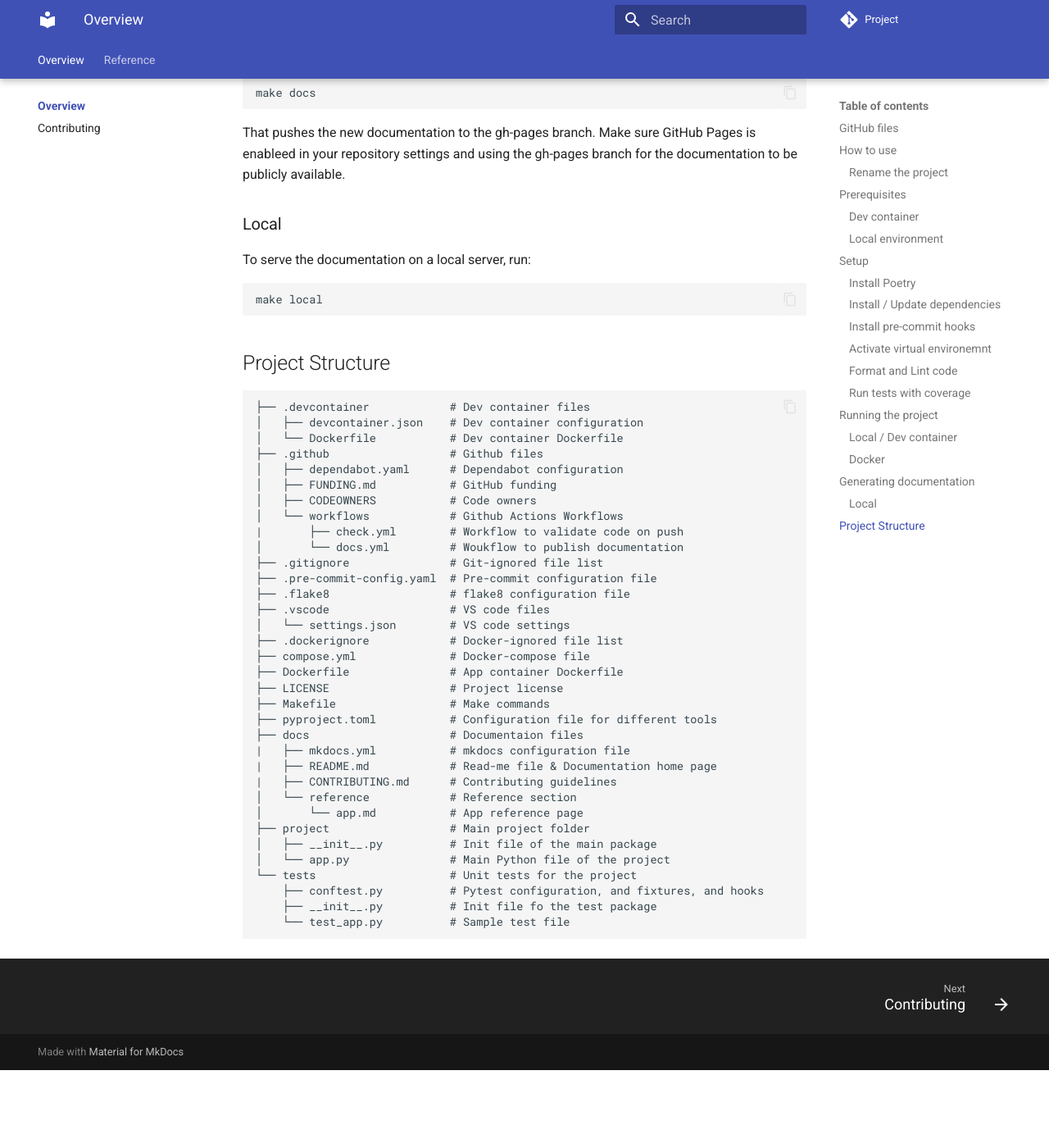
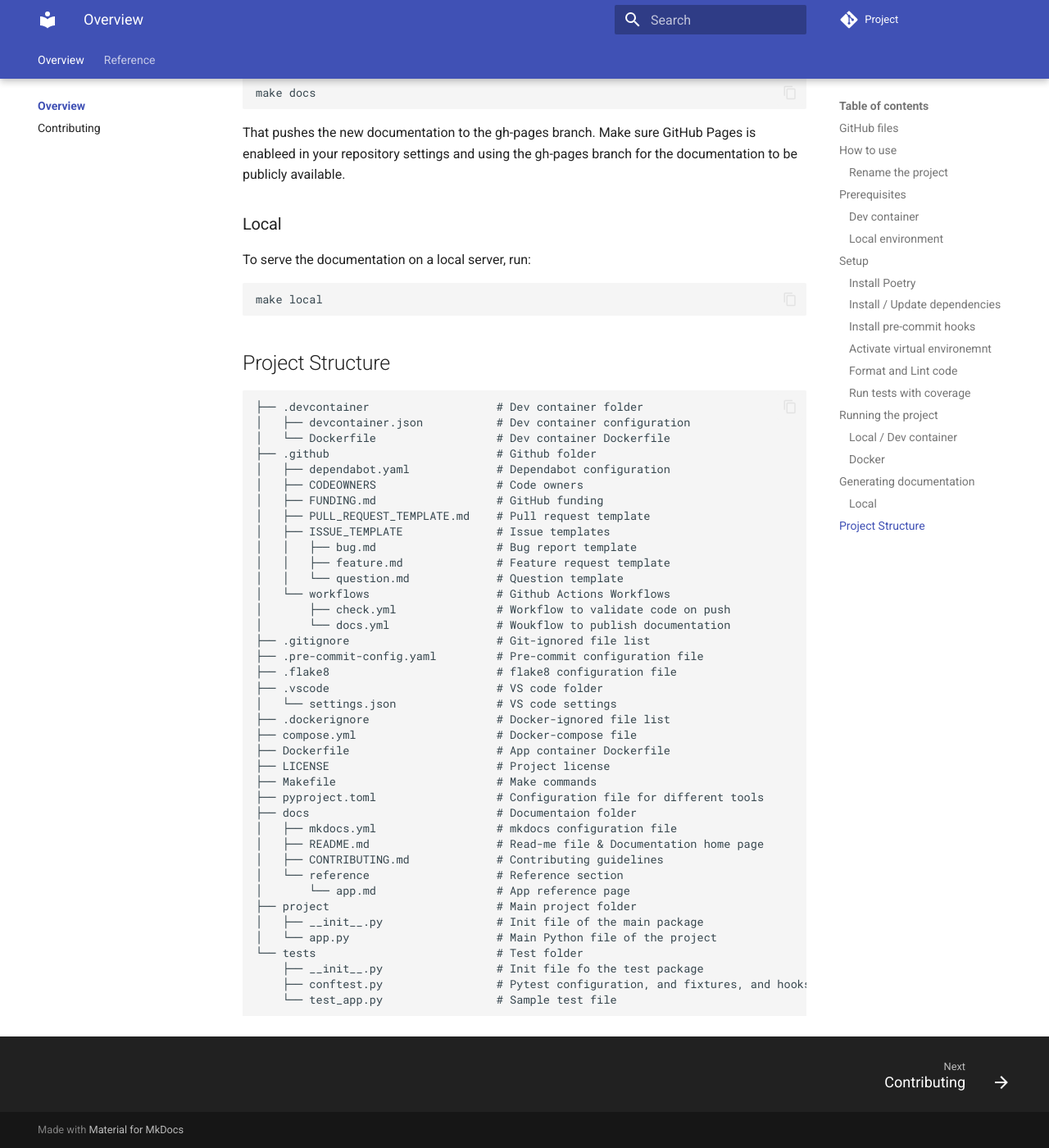
Before and after one commit to amrabed/python-project-template, an MkDocs documentation site: the page built from docs/README.md, in a window 1280 px wide and 1400 px high, scrolled down 3968 px. Shown: the whole window at 82% size. Built offline with MkDocs 1.6.1 and Material for MkDocs 9.7.7, drawn with Linux system fonts in a browser that asks for light colours; comment, search, counter and statistics services are not loaded; before the commit the page ends 5273 px from its top, so only the background shows below that.

Commit message:
Update README.md

````diff
--- a/docs/README.md
+++ b/docs/README.md
@@ -143,38 +143,43 @@ make local
 ## Project Structure
 
 ```
-├── .devcontainer            # Dev container files
-│   ├── devcontainer.json    # Dev container configuration
-│   └── Dockerfile           # Dev container Dockerfile
-├── .github                  # Github files
-│   ├── dependabot.yaml      # Dependabot configuration
-│   ├── FUNDING.md           # GitHub funding
-│   ├── CODEOWNERS           # Code owners
-│   └── workflows            # Github Actions Workflows
-|       ├── check.yml        # Workflow to validate code on push
-│       └── docs.yml         # Woukflow to publish documentation
-├── .gitignore               # Git-ignored file list
-├── .pre-commit-config.yaml  # Pre-commit configuration file
-├── .flake8                  # flake8 configuration file
-├── .vscode                  # VS code files
-│   └── settings.json        # VS code settings
-├── .dockerignore            # Docker-ignored file list
-├── compose.yml              # Docker-compose file
-├── Dockerfile               # App container Dockerfile
-├── LICENSE                  # Project license
-├── Makefile                 # Make commands
-├── pyproject.toml           # Configuration file for different tools
-├── docs                     # Documentaion files
-|   ├── mkdocs.yml           # mkdocs configuration file
-|   ├── README.md            # Read-me file & Documentation home page
-|   ├── CONTRIBUTING.md      # Contributing guidelines
-│   └── reference            # Reference section
-│       └── app.md           # App reference page
-├── project                  # Main project folder
-│   ├── __init__.py          # Init file of the main package
-│   └── app.py               # Main Python file of the project
-└── tests                    # Unit tests for the project
-    ├── conftest.py          # Pytest configuration, and fixtures, and hooks
-    ├── __init__.py          # Init file fo the test package
-    └── test_app.py          # Sample test file
+├── .devcontainer                   # Dev container folder
+│   ├── devcontainer.json           # Dev container configuration
+│   └── Dockerfile                  # Dev container Dockerfile
+├── .github                         # Github folder
+│   ├── dependabot.yaml             # Dependabot configuration
+│   ├── CODEOWNERS                  # Code owners
+│   ├── FUNDING.md                  # GitHub funding
+│   ├── PULL_REQUEST_TEMPLATE.md    # Pull request template
+│   ├── ISSUE_TEMPLATE              # Issue templates
+│   │   ├── bug.md                  # Bug report template
+│   │   ├── feature.md              # Feature request template
+│   │   └── question.md             # Question template
+│   └── workflows                   # Github Actions Workflows
+│       ├── check.yml               # Workflow to validate code on push
+│       └── docs.yml                # Woukflow to publish documentation
+├── .gitignore                      # Git-ignored file list
+├── .pre-commit-config.yaml         # Pre-commit configuration file
+├── .flake8                         # flake8 configuration file
+├── .vscode                         # VS code folder
+│   └── settings.json               # VS code settings
+├── .dockerignore                   # Docker-ignored file list
+├── compose.yml                     # Docker-compose file
+├── Dockerfile                      # App container Dockerfile
+├── LICENSE                         # Project license
+├── Makefile                        # Make commands
+├── pyproject.toml                  # Configuration file for different tools
+├── docs                            # Documentaion folder
+│   ├── mkdocs.yml                  # mkdocs configuration file
+│   ├── README.md                   # Read-me file & Documentation home page
+│   ├── CONTRIBUTING.md             # Contributing guidelines
+│   └── reference                   # Reference section
+│       └── app.md                  # App reference page
+├── project                         # Main project folder
+│   ├── __init__.py                 # Init file of the main package
+│   └── app.py                      # Main Python file of the project
+└── tests                           # Test folder
+    ├── __init__.py                 # Init file fo the test package
+    ├── conftest.py                 # Pytest configuration, and fixtures, and hooks
+    └── test_app.py                 # Sample test file
 ```
````
